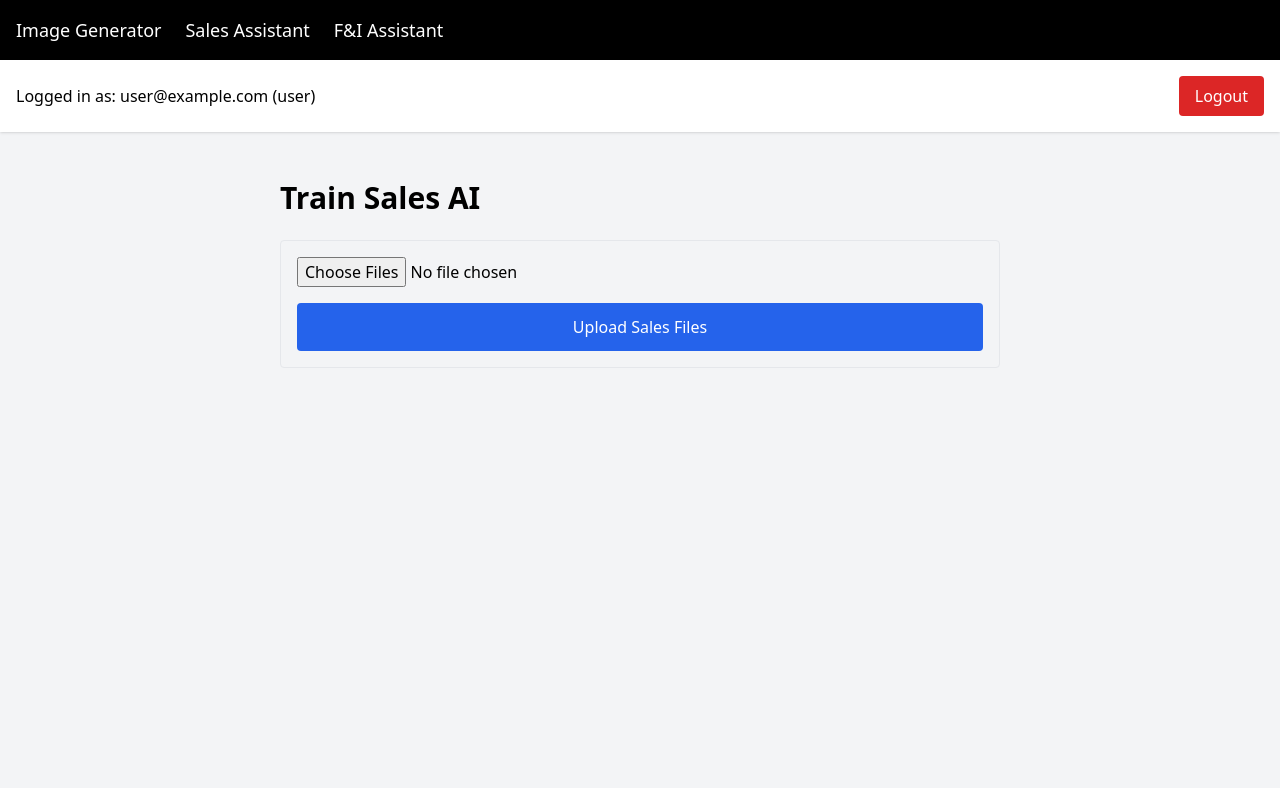
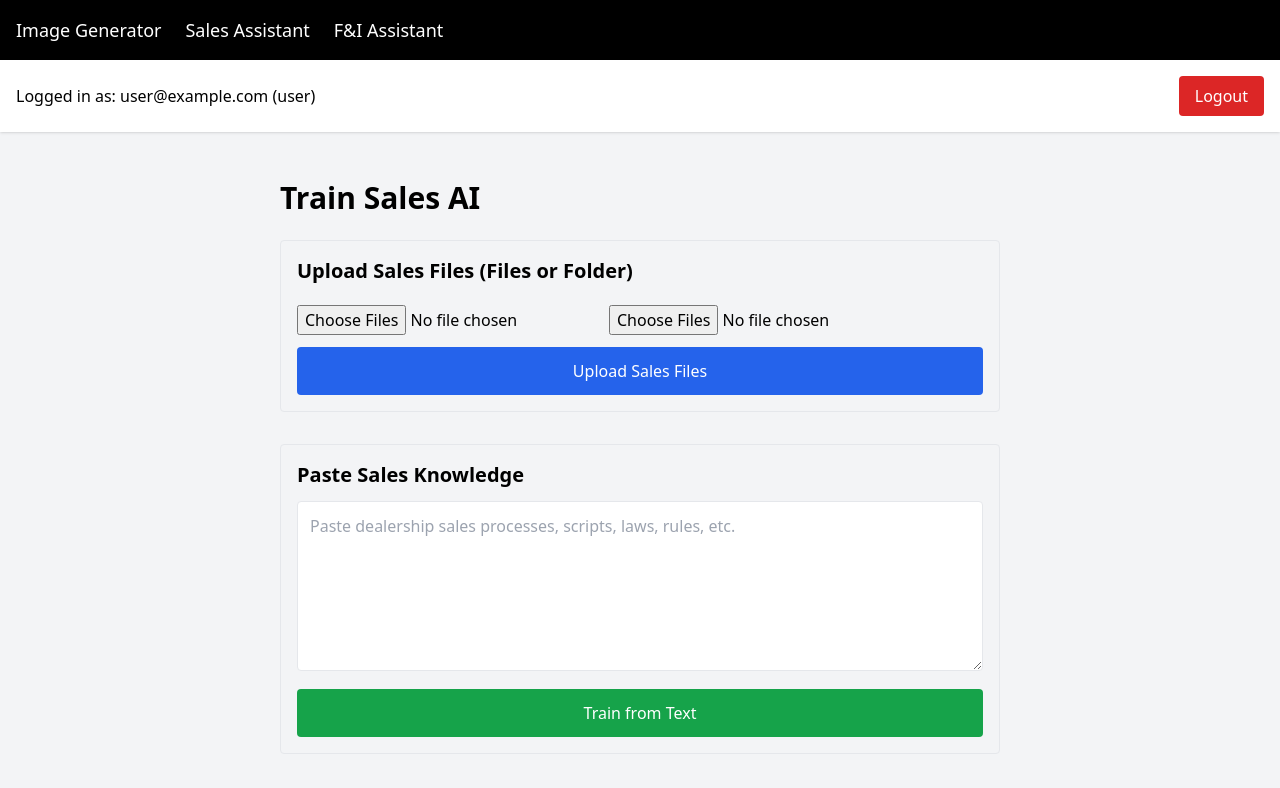
Before and after one commit to brettkues/cardealer-ai, a Next.js app: page /train in a window 1280 px wide. Shown: the top 788 px of the page. Built offline with nearby package versions, Linux system fonts and the light colour scheme; no server answers; the database is empty; sample sign-in values are in the browser's storage.

Commit message:
Update page.js

```diff
--- a/app/train/page.js
+++ b/app/train/page.js
@@ -4,60 +4,100 @@ import { useState } from "react";
 
 export default function TrainPage() {
   const [salesFiles, setSalesFiles] = useState([]);
-  const [loading, setLoading] = useState(false);
+  const [salesText, setSalesText] = useState("");
 
   async function uploadSalesFiles() {
-    if (!salesFiles.length) {
-      alert("No files selected");
-      return;
-    }
+    if (!salesFiles.length) return;
 
-    setLoading(true);
-
-    try {
     const form = new FormData();
     salesFiles.forEach(f => form.append("files", f));
 
-      const res = await fetch("/api/train/sales", {
+    await fetch("/api/train/sales", {
       method: "POST",
       body: form
     });
 
-      const data = await res.json();
+    setSalesFiles([]);
+    alert("Sales files uploaded");
+  }
 
-      alert(`Upload complete. Chunks stored: ${data.stored}`);
-      setSalesFiles([]);
-    } catch (err) {
-      alert("Upload failed: " + err);
-    } finally {
-      setLoading(false);
-    }
+  async function uploadSalesText() {
+    if (!salesText.trim()) return;
+
+    const blob = new Blob([salesText], { type: "text/plain" });
+    const form = new FormData();
+    form.append("files", blob, "manual-sales-training.txt");
+
+    await fetch("/api/train/sales", {
+      method: "POST",
+      body: form
+    });
+
+    setSalesText("");
+    alert("Sales text trained");
   }
 
   return (
     <div className="p-6 max-w-3xl mx-auto">
       <h1 className="text-3xl font-bold mb-6">Train Sales AI</h1>
 
-      <div className="border rounded p-4 space-y-4">
+      <div className="space-y-8">
+
+        <div className="border rounded p-4">
+          <h2 className="text-xl font-semibold mb-3">
+            Upload Sales Files (Files or Folder)
+          </h2>
+
           <input
             type="file"
             multiple
             onChange={(e) => setSalesFiles(Array.from(e.target.files))}
           />
 
+          <input
+            type="file"
+            multiple
+            webkitdirectory="true"
+            directory="true"
+            className="mt-2"
+            onChange={(e) => setSalesFiles(Array.from(e.target.files))}
+          />
+
           {salesFiles.length > 0 && (
-          <div className="text-sm text-gray-600">
-            {salesFiles.length} file(s) selected
+            <div className="text-sm text-gray-600 mt-2">
+              {salesFiles.length} files selected
             </div>
           )}
 
           <button
             onClick={uploadSalesFiles}
-          disabled={loading}
-          className="w-full bg-blue-600 text-white p-3 rounded disabled:opacity-50"
+            className="mt-3 w-full bg-blue-600 text-white p-3 rounded"
           >
-          {loading ? "Uploading…" : "Upload Sales Files"}
+            Upload Sales Files
           </button>
+        </div>
+
+        <div className="border rounded p-4">
+          <h2 className="text-xl font-semibold mb-3">
+            Paste Sales Knowledge
+          </h2>
+
+          <textarea
+            className="w-full p-3 border rounded"
+            rows={6}
+            placeholder="Paste dealership sales processes, scripts, laws, rules, etc."
+            value={salesText}
+            onChange={(e) => setSalesText(e.target.value)}
+          />
+
+          <button
+            onClick={uploadSalesText}
+            className="mt-3 w-full bg-green-600 text-white p-3 rounded"
+          >
+            Train from Text
+          </button>
+        </div>
+
       </div>
     </div>
   );
```
Lines whose indentation alone changed are shown as unchanged.
